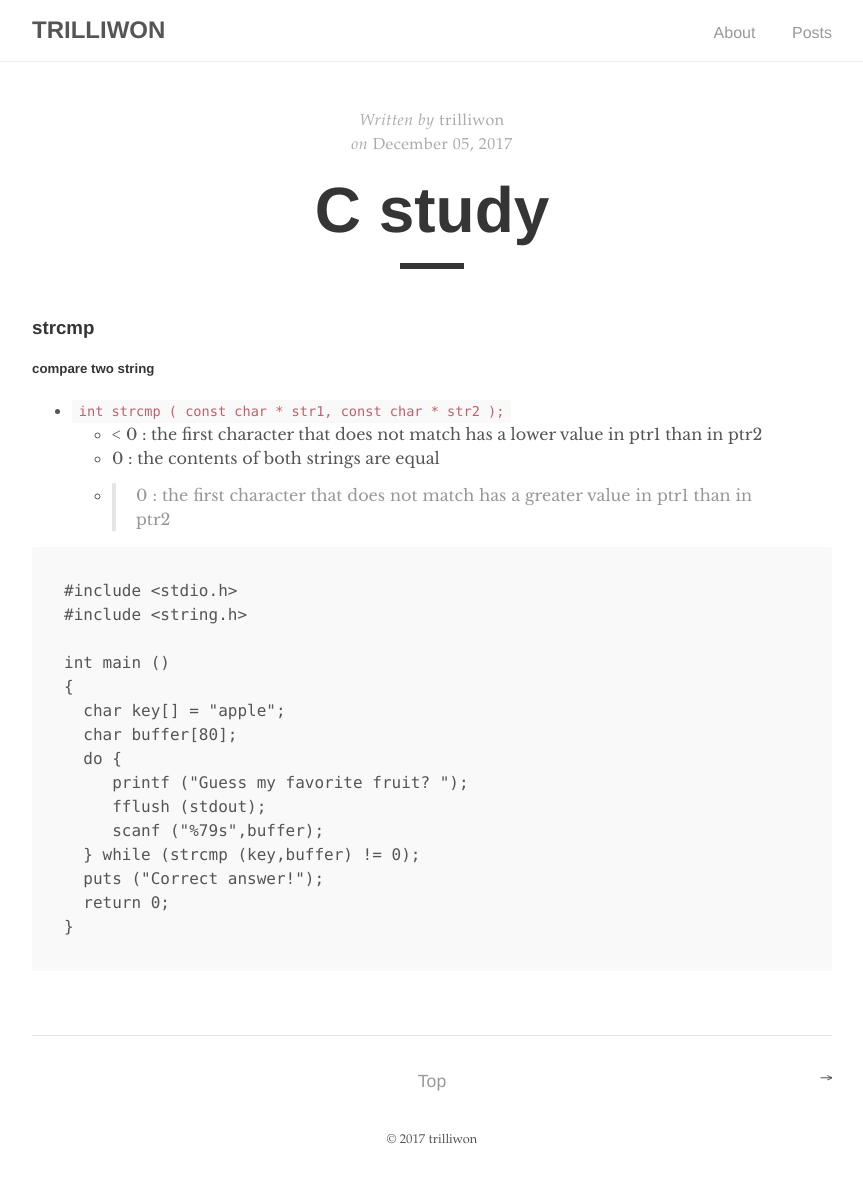
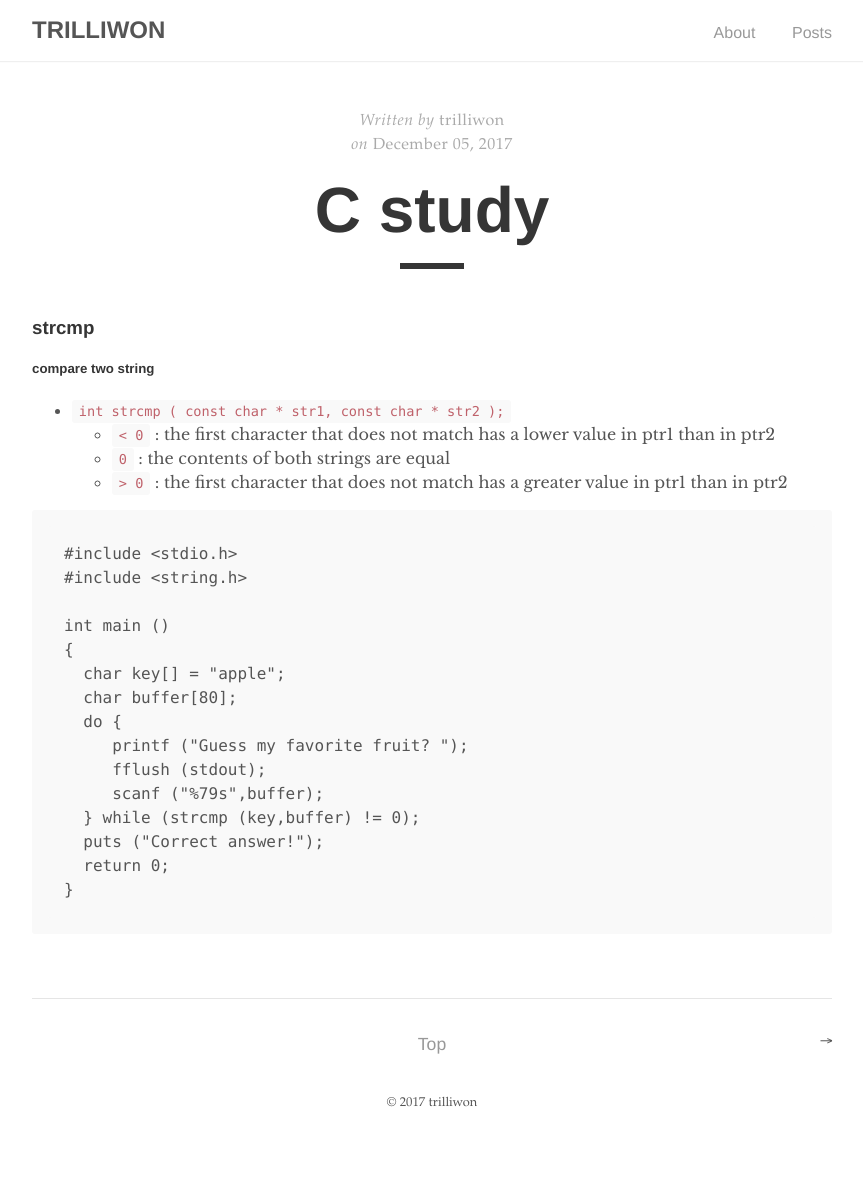
Before and after one commit to trilliwon/ABL, a Jekyll site: the page built from _posts/2017-12-05-c.md, in a window 1280 px wide. Shown: the whole page, without its empty margins (208-1071 px from the left). Built offline with Jekyll 4.4.1, drawn with Linux system fonts in a browser that asks for light colours; after the commit the page ends 1146 px from its top, so only the background shows below that.

Commit message:
Tue Dec  5 18:21:53 KST 2017

````diff
--- a/_posts/2017-12-05-c.md
+++ b/_posts/2017-12-05-c.md
@@ -11,9 +11,9 @@ permalink: /c/
 
 ##### compare two string
 - `int strcmp ( const char * str1, const char * str2 );`
-  - < 0 : the first character that does not match has a lower value in ptr1 than in ptr2
-  - 0 : the contents of both strings are equal
-  - > 0 : the first character that does not match has a greater value in ptr1 than in ptr2
+  - `< 0` : the first character that does not match has a lower value in ptr1 than in ptr2
+  - `0` : the contents of both strings are equal
+  - `> 0` : the first character that does not match has a greater value in ptr1 than in ptr2
 
 ```
 #include <stdio.h>
````
